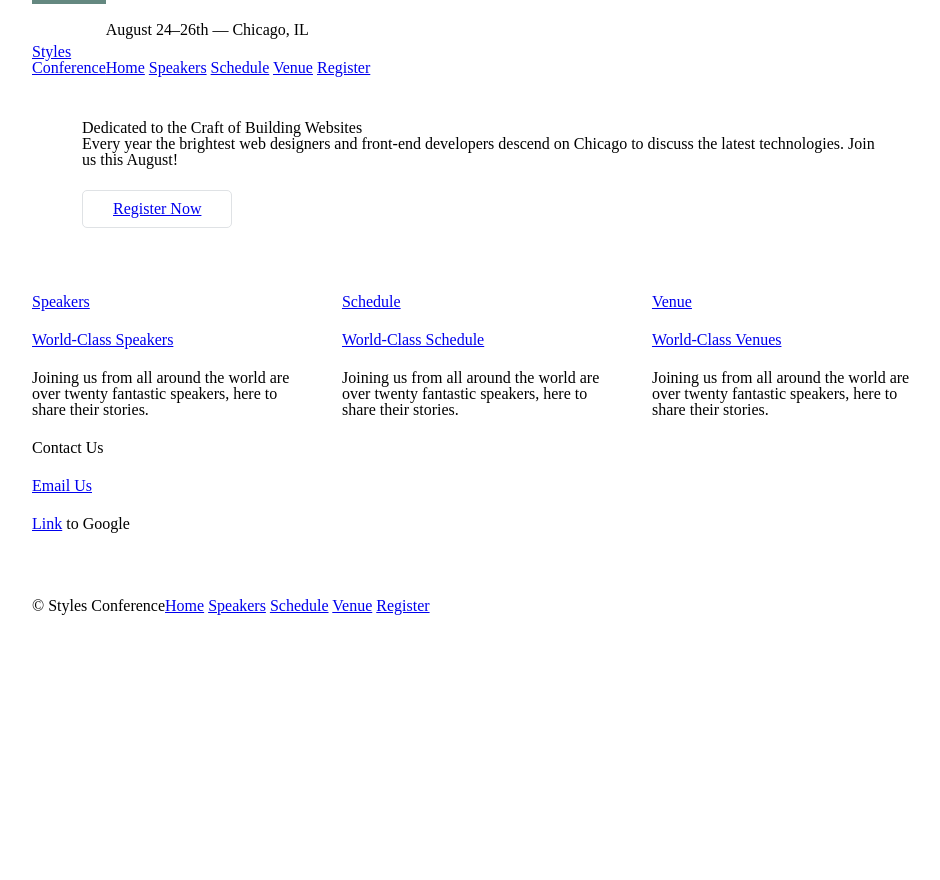
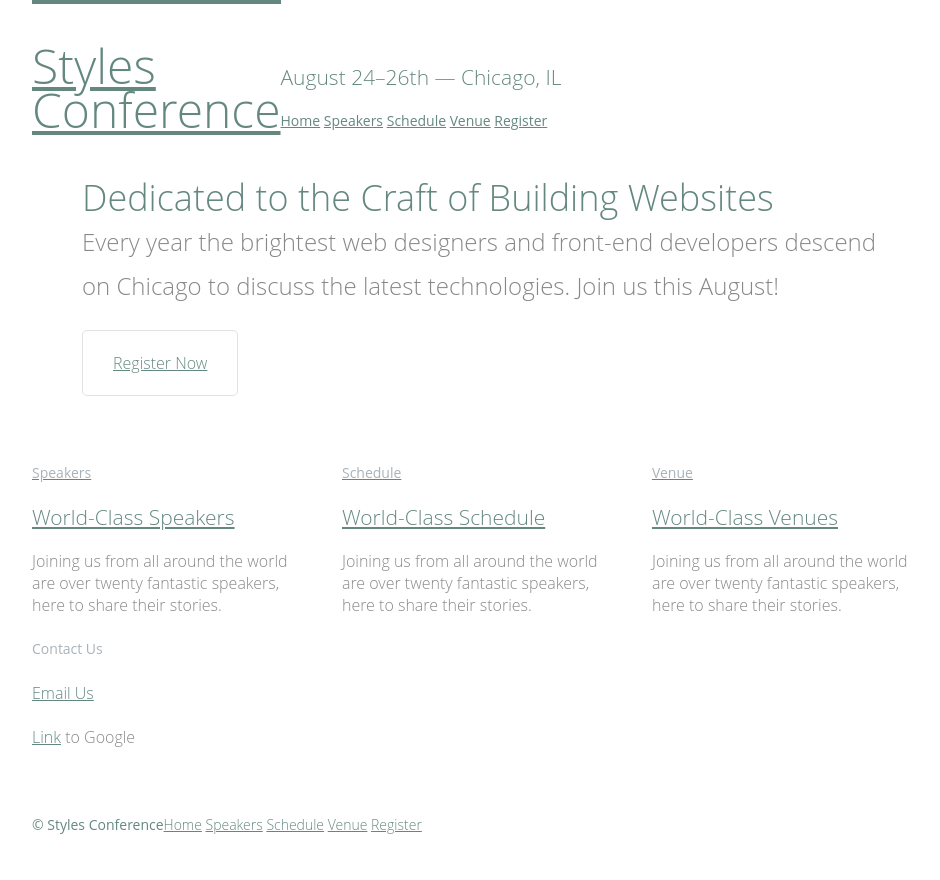
Before and after one commit to jwhudnall/HackReactor, a plain HTML site: page Precourse/Module2/LearnHTML-CSS/Lesson1/index.html in a window 1280 px wide. Shown: the whole page, without its empty margins (158-1098 px from the left). Before the commit the page ends 800 px from the top, so only its background shows below. Drawn offline with Linux system fonts and the light colour scheme.

Commit message:
Style hero section

```diff
--- a/Precourse/Module2/LearnHTML-CSS/Lesson1/assets/stylesheets/main.css
+++ b/Precourse/Module2/LearnHTML-CSS/Lesson1/assets/stylesheets/main.css
@@ -45,6 +45,48 @@ q:before, q:after {
 table {
 	border-collapse: collapse;
 	border-spacing: 0;
+}
+
+/*
+  ========================================
+  Custom styles
+  ========================================
+*/
+body {
+  color: #888;
+  font: 300 16px/22px "Open Sans", "Helvetica Neue", Helvetica, Arial, sans-serif;
+}
+
+h1, h2, h3, h4 {
+  color: #648880;
+}
+
+h1 {
+  font-size: 36px;
+  line-height: 44px;
+}
+h2 {
+  font-size: 24px;
+  line-height: 44px;
+}
+h3 {
+  font-size: 21px;
+}
+h4 {
+  font-size: 18px;
+}
+
+h5 {
+  color: #a9b2b9;
+  font-size: 14px;
+  font-weight: 400;
+}
+
+strong {
+  font-weight: 400;
+}
+cite, em {
+  font-style: italic;
 }
 
 /*
@@ -120,16 +162,39 @@ h1, h3, h4, h5, p {
 
 /*
   ========================================
+  Links
+  ========================================
+*/
+
+a:hover {
+  color: #a9b2b9;
+}
+a {
+  color: #648880;
+}
+
+/*
+  ========================================
   Primary header
   ========================================
 */
 
 .logo {
   border-top: 4px solid #648880;
+  float: left;
+  font-size: 48px;
+  line-height: 44px;
   padding: 40px 0 22px 0;
-  float: left;
 }
 
+.tagline {
+  margin: 66px 0 22px 0;
+}
+
+.primary-nav {
+  font-size: 14px;
+  font-weight: 400;
+}
 /*
   ========================================
   Buttons
@@ -154,9 +219,20 @@ h1, h3, h4, h5, p {
 */
 
 .hero {
+  line-height: 44px;
   padding: 22px 80px 66px 80px;
 }
 
+.hero h2 {
+  font-size: 36px;
+}
+.hero p {
+  font-size: 24px;
+}
+
+.teaser a:hover h3 {
+  color: #a9b2b9;
+}
 /*
   ========================================
   Primary footer
@@ -165,9 +241,12 @@ h1, h3, h4, h5, p {
 
 .primary-footer small {
   float: left;
+  font-weight: 400;
 }
 
 .primary-footer {
+  color: #648880;
+  font-size: 14px;
   padding-bottom: 44px;
   padding-top: 44px;
 }
--- a/Precourse/Module2/LearnHTML-CSS/Lesson1/index.html
+++ b/Precourse/Module2/LearnHTML-CSS/Lesson1/index.html
@@ -12,8 +12,8 @@
     <h1>
       <a href="index.html" class="logo">Styles <br>Conference</a>
     </h1>
-    <h3>August 24&ndash;26th &mdash; Chicago, IL</h3>
-    <nav>
+    <h3 class="tagline">August 24&ndash;26th &mdash; Chicago, IL</h3>
+    <nav class="primary-nav">
       <a href="index.html">Home</a>
       <a href="speakers.html">Speakers</a>
       <a href="schedule.html">Schedule</a>
@@ -31,7 +31,7 @@
 
   <section class="grid">
     <!-- Speakers -->
-    <section class="col-1-3">
+    <section class="teaser col-1-3">
       <a href="speakers.html">
         <h5>Speakers</h5>
         <h3>World-Class Speakers</h3>
@@ -41,7 +41,7 @@
 
     Schedule
 
-    --><section class="col-1-3">
+    --><section class="teaser col-1-3">
       <a href="schedule.html">
         <h5>Schedule</h5>
         <h3>World-Class Schedule</h3>
@@ -51,7 +51,7 @@
 
     Venue
 
-    --><section class="col-1-3">
+    --><section class="teaser col-1-3">
       <a href="venue.html">
         <h5>Venue</h5>
         <h3>World-Class Venues</h3>
```
